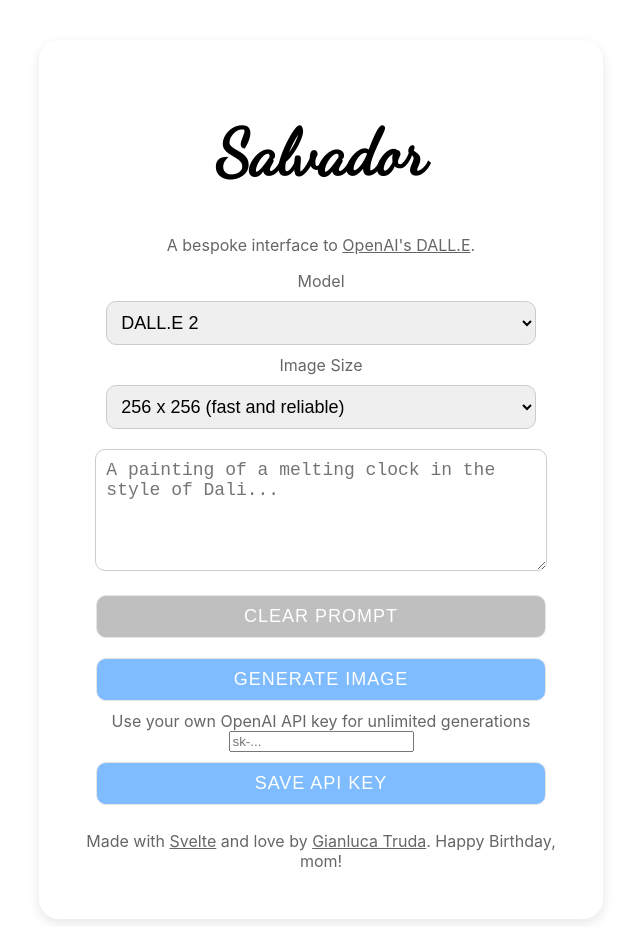
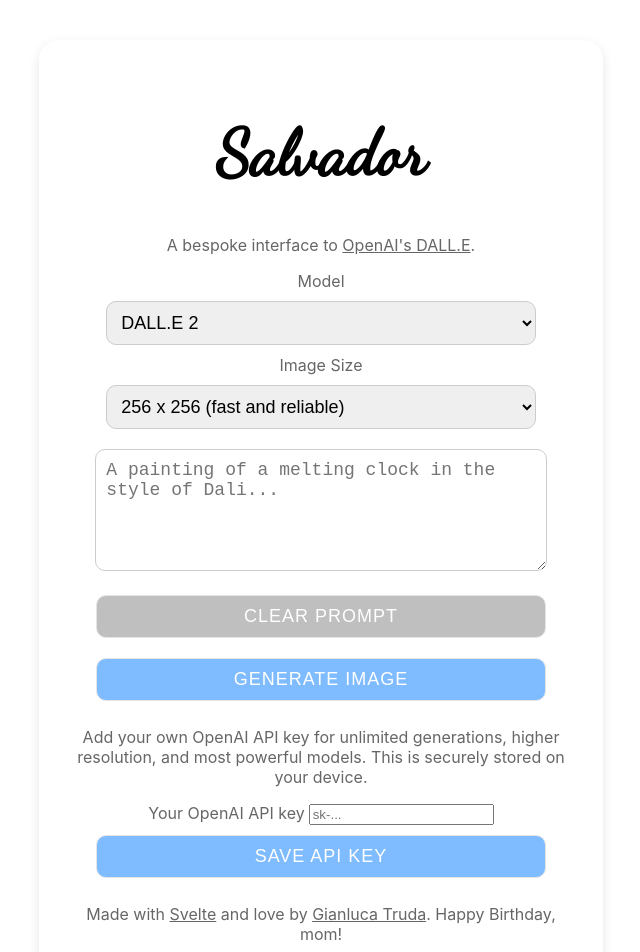
Before and after one commit to gianlucatruda/salvador, a SvelteKit app: page / in a window 1280 px wide. Shown: the top 952 px of the page, without its empty margins (319-959 px from the left). Before the commit the page ends 927 px from the top, so only its background shows below. Built offline with nearby package versions, Linux system fonts and the light colour scheme.

Commit message:
Dalle 3 only enabled with own API key.

```diff
--- a/src/routes/+page.svelte
+++ b/src/routes/+page.svelte
@@ -126,7 +126,7 @@
 					<option value="dall-e-2">DALL.E 2</option>
 				</optgroup>
 				<optgroup label="Newer, higher-res, slower">
-					<option value="dall-e-3" disabled={false}
+					<option value="dall-e-3" disabled={!apiKey}
 						>DALL.E 3 (use your own API key)</option
 					>
 				</optgroup>
@@ -145,7 +145,7 @@
 						>256 x 256 (fast and reliable)</option
 					>
 					<option value="512x512">512 x 512</option>
-					<option value="1024x1024"
+					<option value="1024x1024" disabled={!apiKey}
 						>1024 x 1024 (slow, pricey, brittle)</option
 					>
 				</select>
@@ -223,7 +223,9 @@
 		>
 	{/if}
 	<div class="api-key-section">
-		<label for="apiKey">Use your own OpenAI API key for unlimited generations</label>
+	{#if !apiKey}
+		<p for="apiKey">Add your own OpenAI API key for unlimited generations, higher resolution, and most powerful models. This is securely stored on your device.</p>
+		<label for="apiKey">Your OpenAI API key</label>
 		<input
 			type="password"
 			id="apiKey"
@@ -231,14 +233,13 @@
 			placeholder="sk-..."
 			disabled={uiDisabled}
 		/>
-	{#if !apiKey}
 		<button on:click={saveApiKey} disabled={uiDisabled || !ownApiKey}>
 			Save API Key
 		</button>
 	{/if}
 	{#if apiKey}
 		<button class="resetButton" on:click={clearApiKey} disabled={uiDisabled}>
-			Forget API Key
+			Forget my API key
 		</button>
 	{/if}
 	</div>
```
